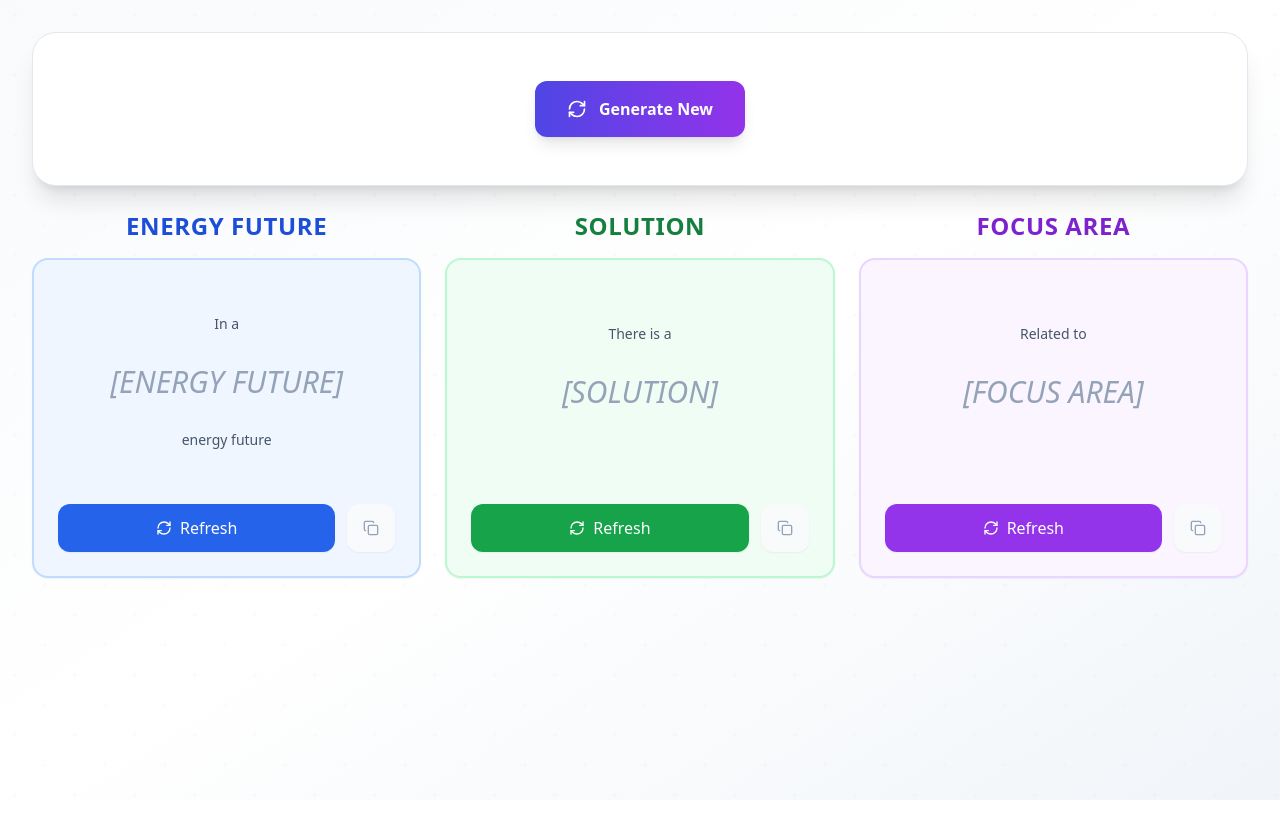
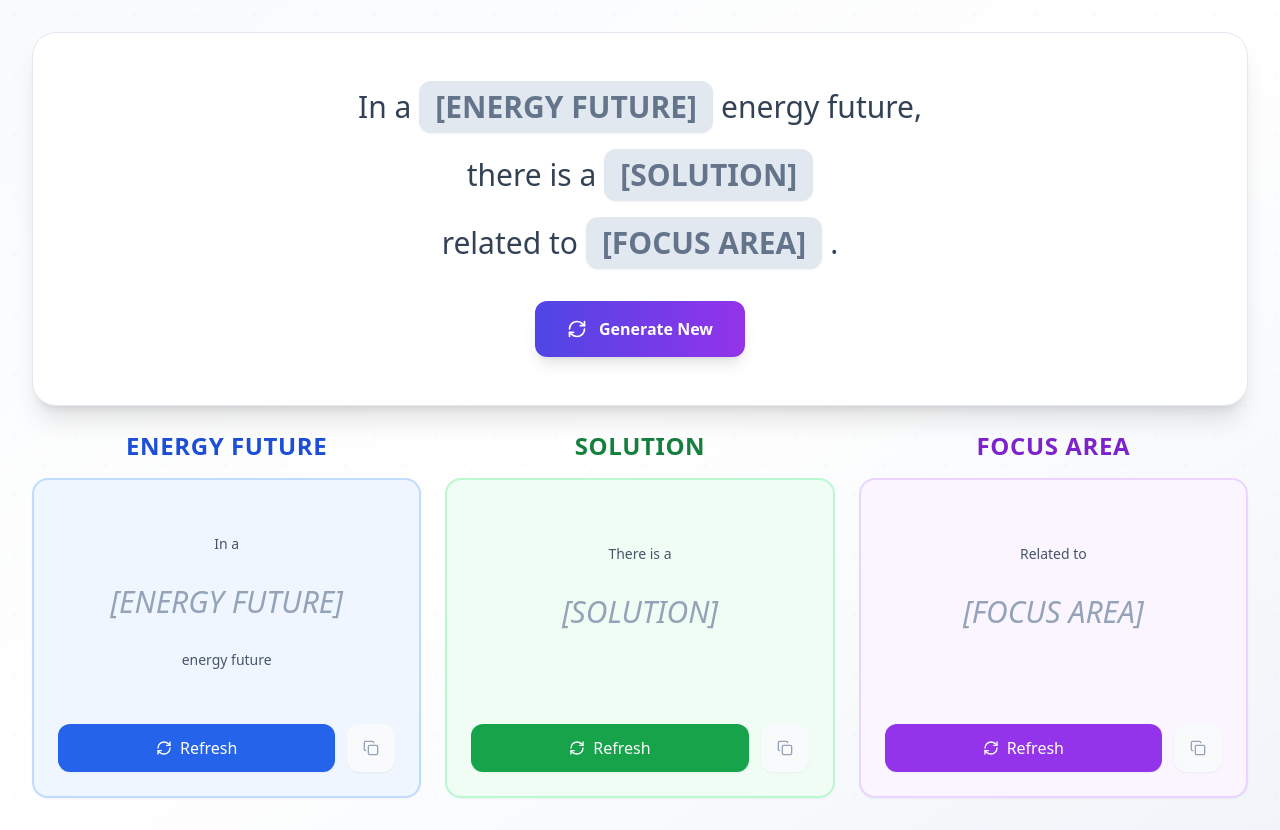
Before and after one commit to pixelatedmind/ThingsPromptCardGame, a React (Vite) app: page / in a window 1280 px wide. Before the commit the page ends 800 px from the top, so only its background shows below. Built offline with nearby package versions, Linux system fonts and the light colour scheme.

Commit message:
Updated App.tsx

```diff
--- a/src/App.tsx
+++ b/src/App.tsx
@@ -263,7 +263,37 @@ function App() {
                     </div>
                   </>
                 ) : (
+                  <>
+                    {/* Prompt Content with Empty Placeholders */}
                     <div className="flex-1 flex items-center justify-center">
+                      <div className="text-center text-xl lg:text-2xl xl:text-3xl leading-relaxed space-y-4 max-w-4xl">
+                        <div className="flex flex-wrap items-center justify-center gap-2">
+                          <span className="text-slate-700">In a</span>
+                          <span className="inline-flex items-center bg-slate-200 text-slate-500 px-4 py-2 rounded-xl font-bold shadow-sm">
+                            [ENERGY FUTURE]
+                          </span>
+                          <span className="text-slate-700">energy future,</span>
+                        </div>
+
+                        <div className="flex flex-wrap items-center justify-center gap-2">
+                          <span className="text-slate-700">there is a</span>
+                          <span className="inline-flex items-center bg-slate-200 text-slate-500 px-4 py-2 rounded-xl font-bold shadow-sm">
+                            [SOLUTION]
+                          </span>
+                        </div>
+
+                        <div className="flex flex-wrap items-center justify-center gap-2">
+                          <span className="text-slate-700">related to</span>
+                          <span className="inline-flex items-center bg-slate-200 text-slate-500 px-4 py-2 rounded-xl font-bold shadow-sm">
+                            [FOCUS AREA]
+                          </span>
+                          <span className="text-slate-700">.</span>
+                        </div>
+                      </div>
+                    </div>
+
+                    {/* Action Buttons */}
+                    <div className="flex flex-col sm:flex-row gap-4 justify-center items-center mt-8">
                       <button
                         onClick={generateAllWords}
                         disabled={isGenerating}
@@ -273,6 +303,7 @@ function App() {
                         Generate New
                       </button>
                     </div>
+                  </>
                 )}
               </div>
             </div>
```
Lines whose indentation alone changed are shown as unchanged.
